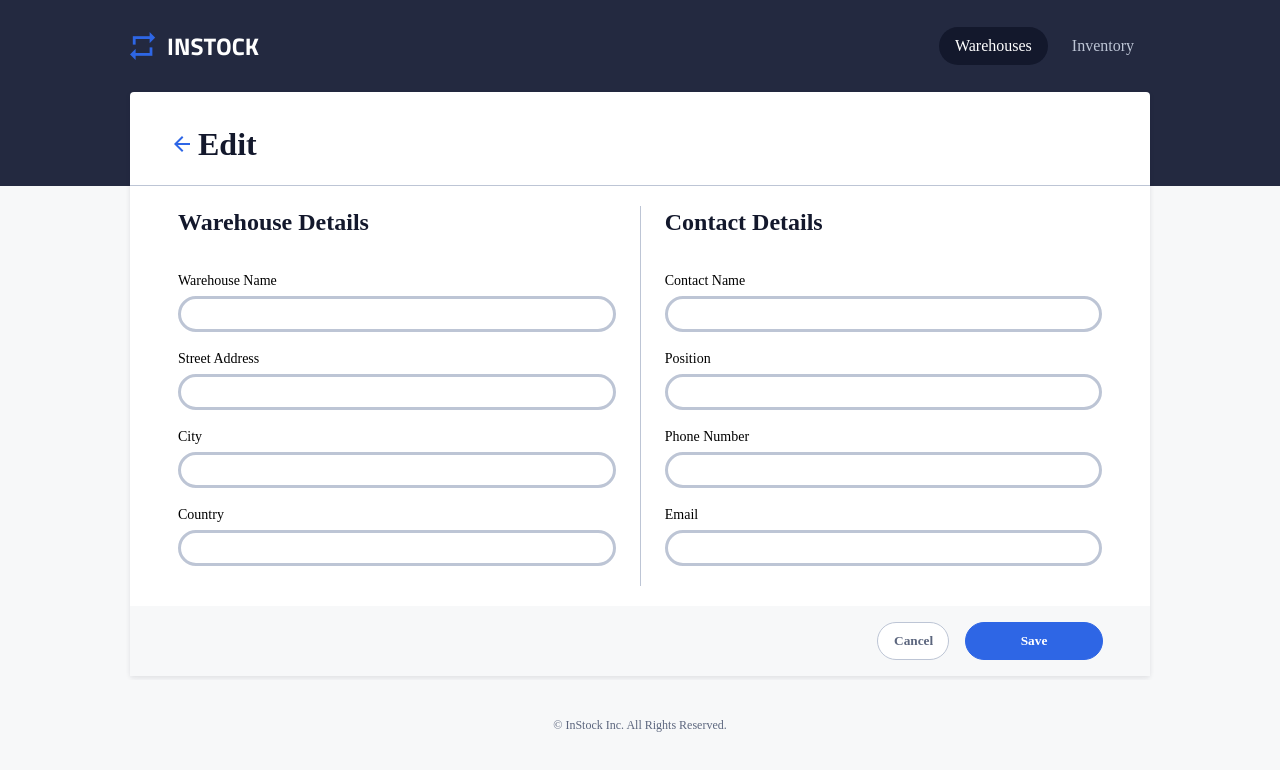
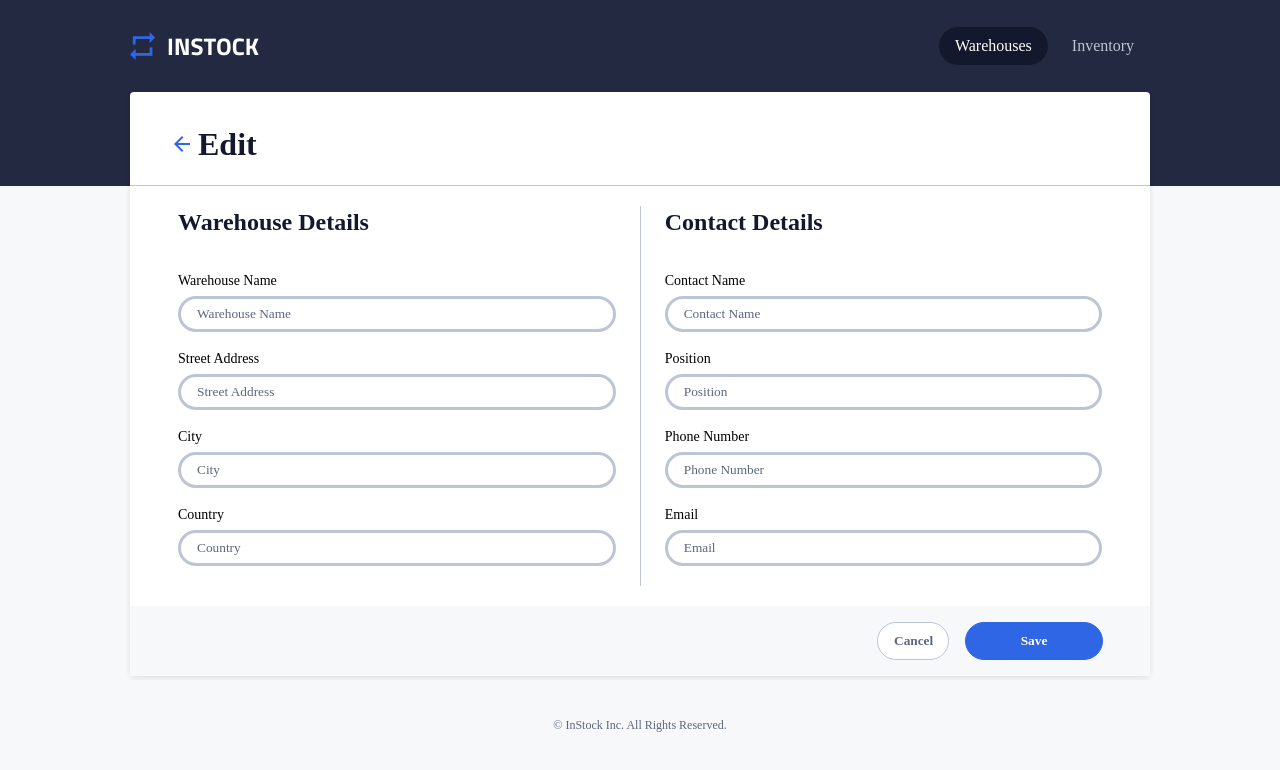
Before and after one commit to sunshineagoo17/group-four-instock, a React (Create React App) app: page /warehouse/edit-warehouse/1 in a window 1280 px wide. Shown: the top 770 px of the page. Built offline with nearby package versions, Linux system fonts and the light colour scheme; no server answers; a web font is replaced by a local one.

Commit message:
Added placeholders in input boxes of Edit Warehouse

```diff
--- a/src/components/EditWarehouse/EditWarehouse.jsx
+++ b/src/components/EditWarehouse/EditWarehouse.jsx
@@ -190,6 +190,7 @@ const EditWarehouse = ({ baseURL }) => {
                 <input
                   className='editForm__input'
                   name='warehouse_name'
+                  placeholder='Warehouse Name'
                   type='text'
                   value={warehouseDetails.warehouse_name}
                   onChange={handleInputChange}
@@ -205,6 +206,7 @@ const EditWarehouse = ({ baseURL }) => {
                   className='editForm__input'
                   name='address'
                   type='text'
+                  placeholder='Street Address'
                   value={warehouseDetails.address}
                   onChange={handleInputChange}
                 />
@@ -219,6 +221,7 @@ const EditWarehouse = ({ baseURL }) => {
                   className='editForm__input'
                   name='city'
                   type='text'
+                  placeholder='City'
                   value={warehouseDetails.city}
                   onChange={handleInputChange}
                 />
@@ -233,6 +236,7 @@ const EditWarehouse = ({ baseURL }) => {
                   className='editForm__input'
                   name='country'
                   type='text'
+                  placeholder='Country'
                   value={warehouseDetails.country}
                   onChange={handleInputChange}
                 />
@@ -252,6 +256,7 @@ const EditWarehouse = ({ baseURL }) => {
                   className='editForm__input'
                   name='contact_name'
                   type='text'
+                  placeholder='Contact Name'
                   value={warehouseDetails.contact_name}
                   onChange={handleInputChange}
                 />
@@ -266,6 +271,7 @@ const EditWarehouse = ({ baseURL }) => {
                   className='editForm__input'
                   name='contact_position'
                   type='text'
+                  placeholder='Position'
                   value={warehouseDetails.contact_position}
                   onChange={handleInputChange}
                 />
@@ -282,6 +288,7 @@ const EditWarehouse = ({ baseURL }) => {
                   }`}
                   name='contact_phone'
                   type='tel'
+                  placeholder='Phone Number'
                   value={warehouseDetails.contact_phone}
                   onChange={handleInputChange}
                 />
@@ -298,6 +305,7 @@ const EditWarehouse = ({ baseURL }) => {
                   }`}
                   name='contact_email'
                   type='email'
+                  placeholder='Email'
                   value={warehouseDetails.contact_email}
                   onChange={handleInputChange}
                 />
--- a/src/components/EditWarehouse/EditWarehouse.scss
+++ b/src/components/EditWarehouse/EditWarehouse.scss
@@ -96,6 +96,10 @@
       height: $input-height-tablet;
       width: fit-content;
     }
+
+    &::placeholder {
+      color: $sec-slate;
+    }
   }
 
   &__invalid-input {
```
